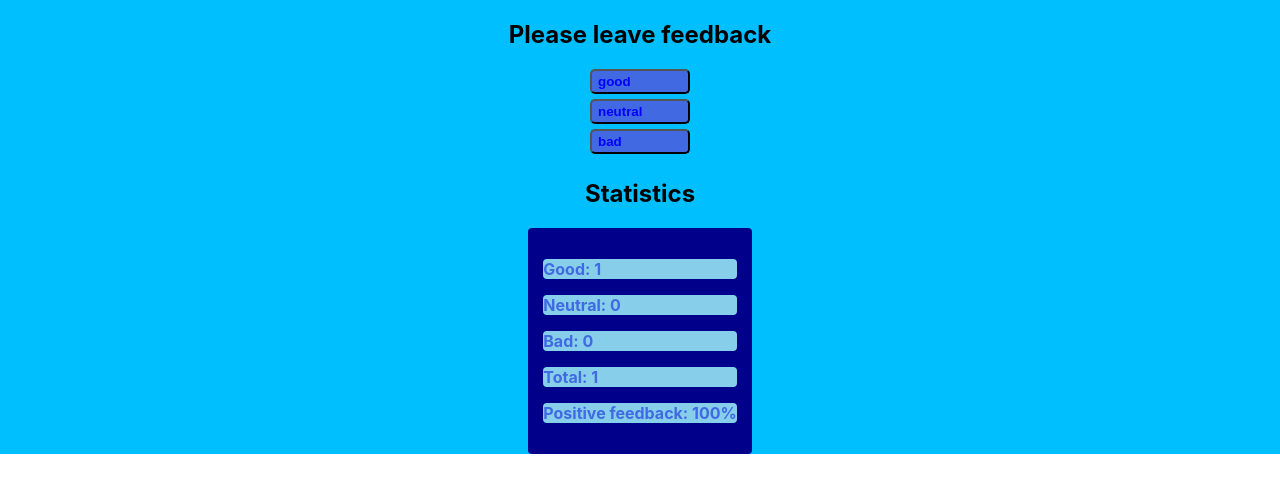
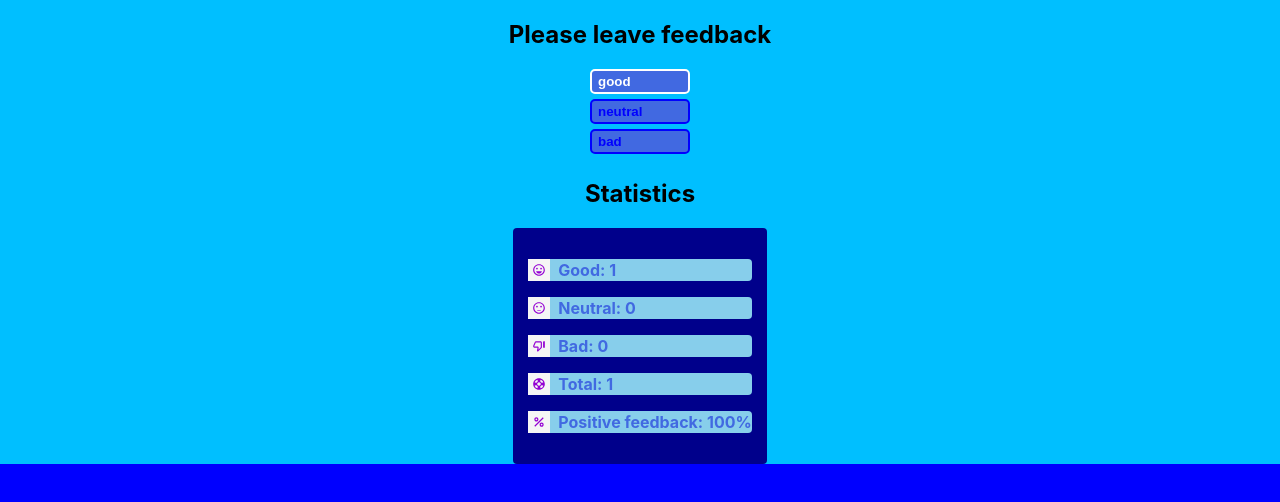
Before and after one commit to vilhota30/goit-react-hw-04-feedback, a React (Create React App) app: page / in a window 1280 px wide. Both pictures are taken after a click on the button "good". Shown: the top 502 px of the page. Built offline with nearby package versions, Linux system fonts and the light colour scheme.

Commit message:
стилізує компоненти, додає svg

```diff
--- a/src/components/BtnFeedback/BtnFeedback.jsx
+++ b/src/components/BtnFeedback/BtnFeedback.jsx
@@ -1,21 +1,22 @@
 import React from "react";
 import {StyledButton} from "./BtnFeedback.styled";
 import PropTypes from "prop-types";
+import { type } from "@testing-library/user-event/dist/type";
 export const BtnFeedback = ({
-    type = "button",
+    icon: Icon = null,
     children,
     onClick,
 }) => {
     return (
-        <StyledButton type={type} onClick={onClick}>
-            {/* {Icon && <Icon size="14" />} */}
+        <StyledButton type="button" onClick={onClick}>
+             {Icon && <Icon size="14" />}
             {children}
         </StyledButton>
     )
 }
 
 BtnFeedback.propTypes = {
-    // icon: PropTypes.any,
-    type: PropTypes.string.isRequired,
+    icon: PropTypes.any,
     children: PropTypes.string.isRequired,
+    onClick: PropTypes.func.isRequired,
 }
--- a/src/components/BtnFeedback/BtnFeedback.styled.jsx
+++ b/src/components/BtnFeedback/BtnFeedback.styled.jsx
@@ -11,6 +11,12 @@ margin-bottom: 5px;
 color: blue;
 background-color: royalblue;
 outline: none;
+border: 2px solid blue;
 border-radius: 5px;
 font-weight: bold;
+&&:hover,
+&&:focus {
+    color: white;
+    border-color: white;
+}
 `
--- a/src/components/FeedbackOptions/FeedbackOptions.jsx
+++ b/src/components/FeedbackOptions/FeedbackOptions.jsx
@@ -32,6 +32,6 @@ export const FeedbackOptions = ({ options, onLeaveFeedback }) => {
 
 
 FeedbackOptions.propTypes = {
-options: arrayOf(PropTypes.string.isRequired),
-onLeaveFeedback: PropTypes.func,
+options: PropTypes.arrayOf(PropTypes.string.isRequired),
+onLeaveFeedback: PropTypes.func.isRequired,
 };
--- a/src/components/Statistics/Statistics.jsx
+++ b/src/components/Statistics/Statistics.jsx
@@ -1,12 +1,13 @@
 import React from "react";
 import PropTypes from "prop-types";
-// import {HiOutlineHeart} from "./react-icons/hi";
-// import {
-//     MdThumbDownOffAlt,
-//     MdSentimentNeutral,
-//     MdOutlineSummarise,
-//     MdPercent,
-// } from "react-icons/md";
+ import {
+     MdSentimentVerySatisfied,
+     MdThumbDownOffAlt,
+     MdSentimentNeutral,
+     MdSupport,
+    //  MdOutlineSummarise,
+     MdPercent,
+ } from "react-icons/md";
 import { StatisticList, DescrStatistics } from "./Statistics.styled";
 
 export const Statistics = ({
@@ -19,28 +20,38 @@ export const Statistics = ({
     return  (
         <StatisticList>
             <li>
-                <DescrStatistics>Good: {good}</DescrStatistics>
+                <DescrStatistics>
+                 <MdSentimentVerySatisfied size="14" />
+                    Good: {good}</DescrStatistics>
             </li>
             <li>
-                <DescrStatistics>Neutral: {neutral}</DescrStatistics>
+                <DescrStatistics>
+                <MdSentimentNeutral size="14" />
+                    Neutral: {neutral}</DescrStatistics>
             </li>
             <li>
-                <DescrStatistics>Bad: {bad}</DescrStatistics>
+                <DescrStatistics>
+                <MdThumbDownOffAlt size="14" />
+                    Bad: {bad}</DescrStatistics>
             </li>
             <li>
-                <DescrStatistics>Total: {total}</DescrStatistics>
+                <DescrStatistics>
+                  <MdSupport size="14" />
+                    Total: {total}</DescrStatistics>
             </li>
             <li>
-                <DescrStatistics>Positive feedback: {positivePercentage}%</DescrStatistics>
+                <DescrStatistics>
+                <MdPercent size="14" />
+                Positive feedback: {positivePercentage}%</DescrStatistics>
             </li>
         </StatisticList>
       )
 };
 
 Statistics.propTypes = {
-    good: PropTypes.number,
-    neutral: PropTypes.number,
-    bad: PropTypes.number,
-    total: PropTypes.number,
-    positivePercentage: PropTypes.number,
+    good: PropTypes.number.isRequired,
+    neutral: PropTypes.number.isRequired,
+    bad: PropTypes.number.isRequired,
+    total: PropTypes.number.isRequired,
+    positivePercentage: PropTypes.number.isRequired,
 };
--- a/src/index.css
+++ b/src/index.css
@@ -7,9 +7,18 @@ body {
     sans-serif;
   -webkit-font-smoothing: antialiased;
   -moz-osx-font-smoothing: grayscale;
+  background-color: blue;
 }
 
 code {
   font-family: source-code-pro, Menlo, Monaco, Consolas, 'Courier New',
     monospace;
 }
+
+svg {
+  margin-right: 8px;
+  fill: darkviolet;
+  background-color: whitesmoke;
+  border: 4px solid whitesmoke;
+  outline: none;
+}
```
